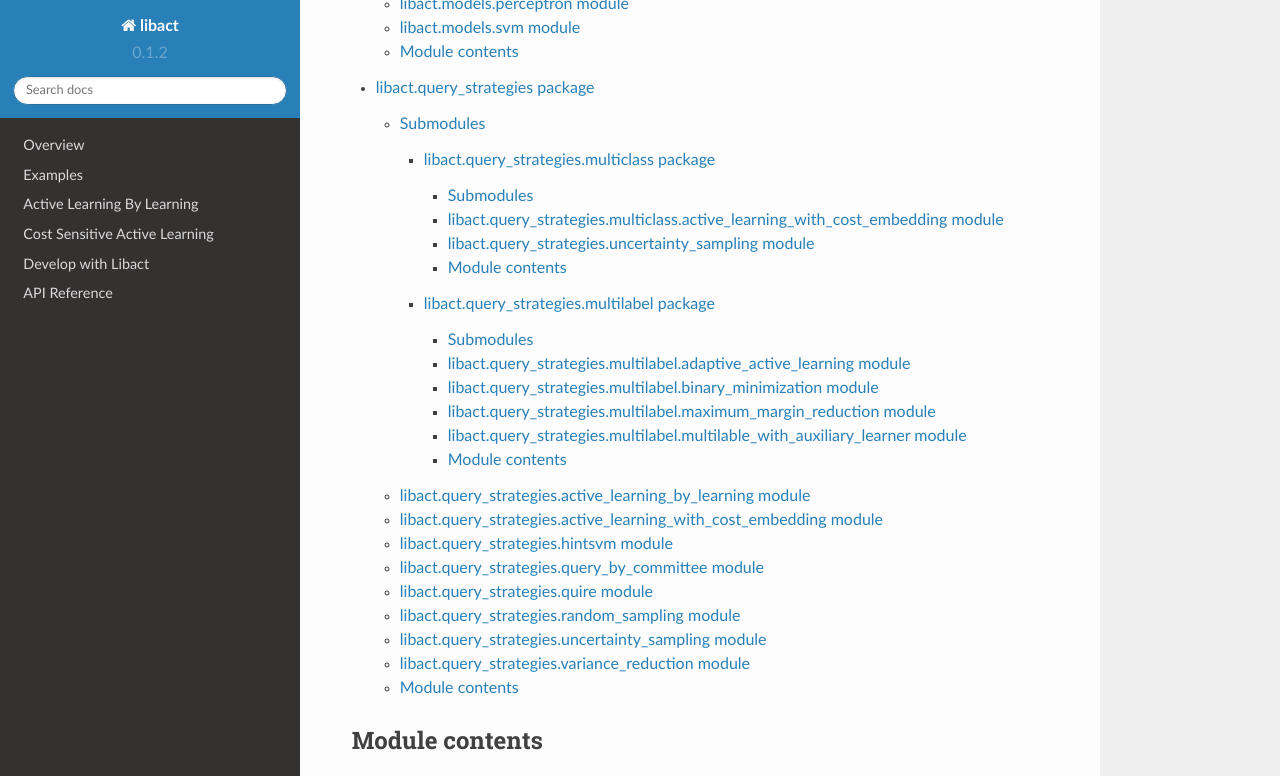
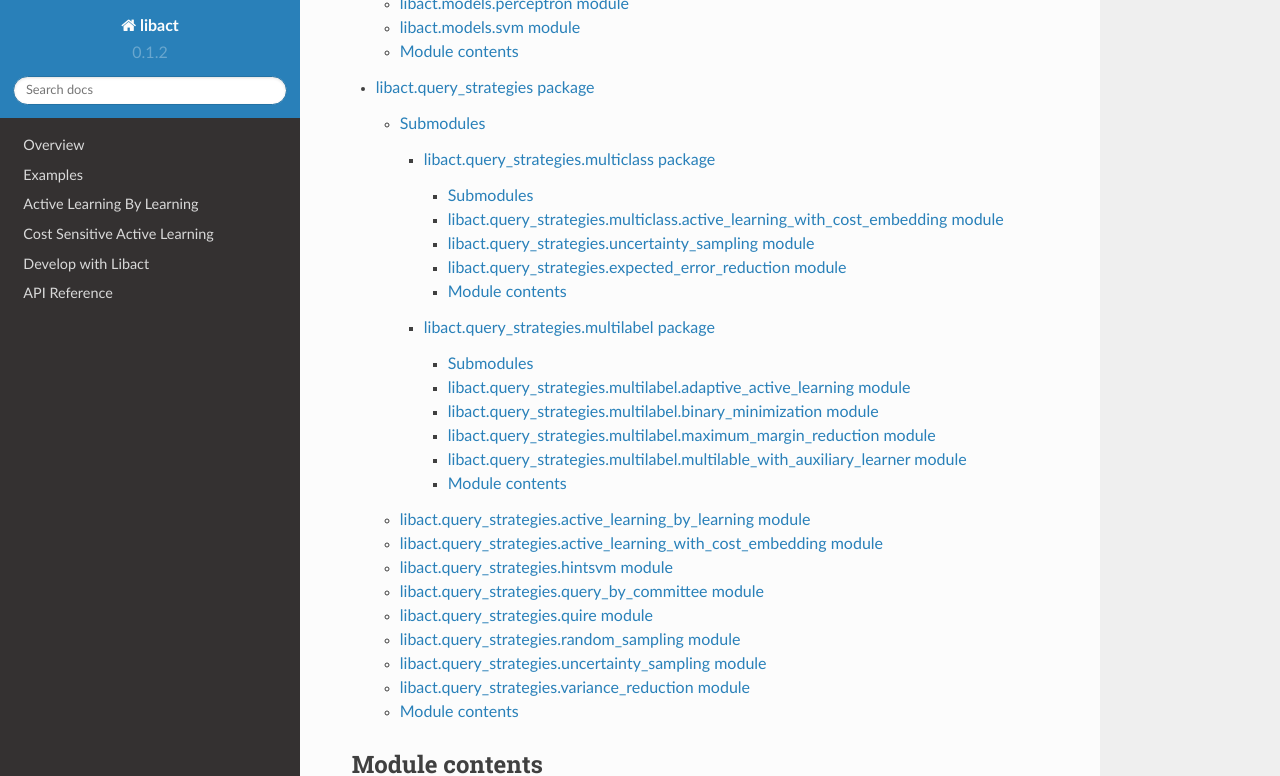
Before and after one commit to ntucllab/libact, a Sphinx documentation site: the page built from docs/libact.rst, in a window 1280 px wide and 900 px high, scrolled down 776 px, cut to the strip 0-776 px from the top of the window. Built offline with Sphinx 7.4.7 and the Read the Docs theme 2.0.0, drawn with Linux system fonts in a browser that asks for light colours.

Commit message:
added docs for eer

```diff
--- a/docs/libact.query_strategies.multiclass.rst
+++ b/docs/libact.query_strategies.multiclass.rst
@@ -20,6 +20,14 @@ libact.query_strategies.uncertainty_sampling module
     :undoc-members:
     :show-inheritance:
 
+libact.query_strategies.expected_error_reduction module
+-------------------------------------------------------
+
+.. automodule:: libact.query_strategies.expected_error_reduction
+    :members:
+    :undoc-members:
+    :show-inheritance:
+
 
 Module contents
 ---------------
--- a/docs/overview.rst
+++ b/docs/overview.rst
@@ -47,9 +47,9 @@ Currently supported algorithms includes the following:
 +--------------------------------------------------+---------------------------------------+---------------------------------------------------+
 | Variance Reduction                               | Active Learning With Cost Embedding   | Adaptive Active Learning                          |
 +--------------------------------------------------+---------------------------------------+---------------------------------------------------+
-| HintSVM                                          |                                       |                                                   |
+| HintSVM                                          | Expected Error Reduction (0/1 loss)   |                                                   |
 +--------------------------------------------------+---------------------------------------+---------------------------------------------------+
-| Querying Informative and Representative Examples |                                       |                                                   |
+| Querying Informative and Representative Examples | Expected Error Reduction (log loss)   |                                                   |
 +--------------------------------------------------+---------------------------------------+---------------------------------------------------+
 | HintSVM                                          |                                       |                                                   |
 +--------------------------------------------------+---------------------------------------+---------------------------------------------------+
```
